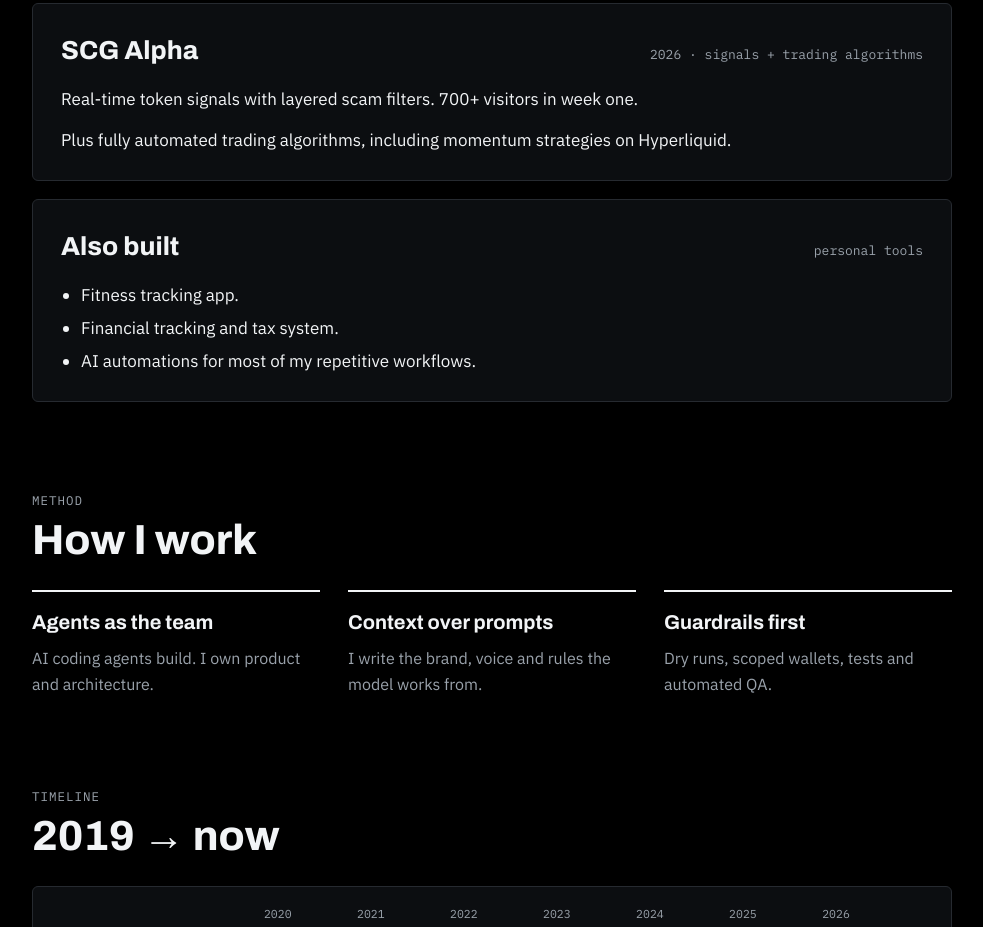
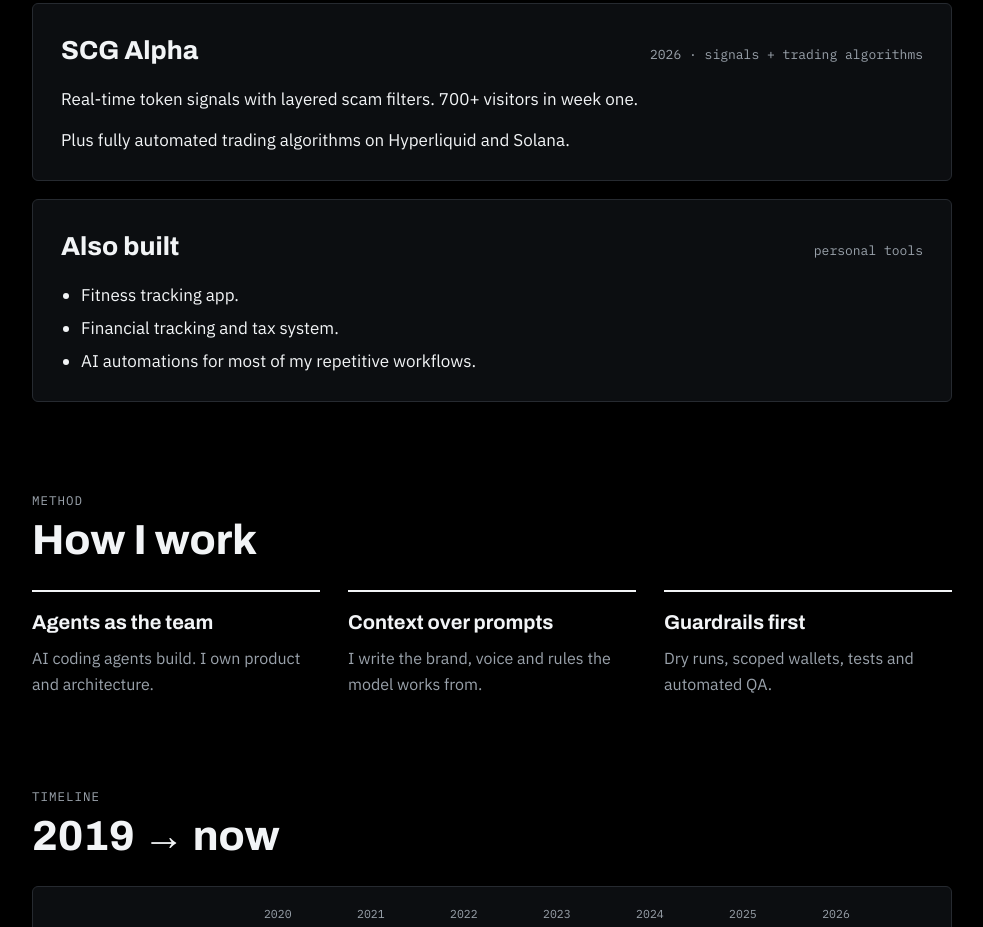
Before and after one commit to shanesimpson13/shanesimpson13.github.io, a plain HTML site: page index.html in a window 1280 px wide. Shown: the part 1476-2403 px from the top of the page, without its empty margins (148-1131 px from the left). Drawn offline with Linux system fonts and the light colour scheme.

Commit message:
Algos: Hyperliquid and Solana
Co-Authored-By: Claude Opus 5.5 <noreply@anthropic.com>

```diff
--- a/index.html
+++ b/index.html
@@ -203,7 +203,7 @@ img { max-width: 100%; }
             <span class="meta">2026 · signals + trading algorithms</span>
           </div>
           <p>Real-time token signals with layered scam filters. 700+ visitors in week one.</p>
-          <p>Plus fully automated trading algorithms, including momentum strategies on Hyperliquid.</p>
+          <p>Plus fully automated trading algorithms on Hyperliquid and Solana.</p>
         </article>
 
         <article class="proj">
```
